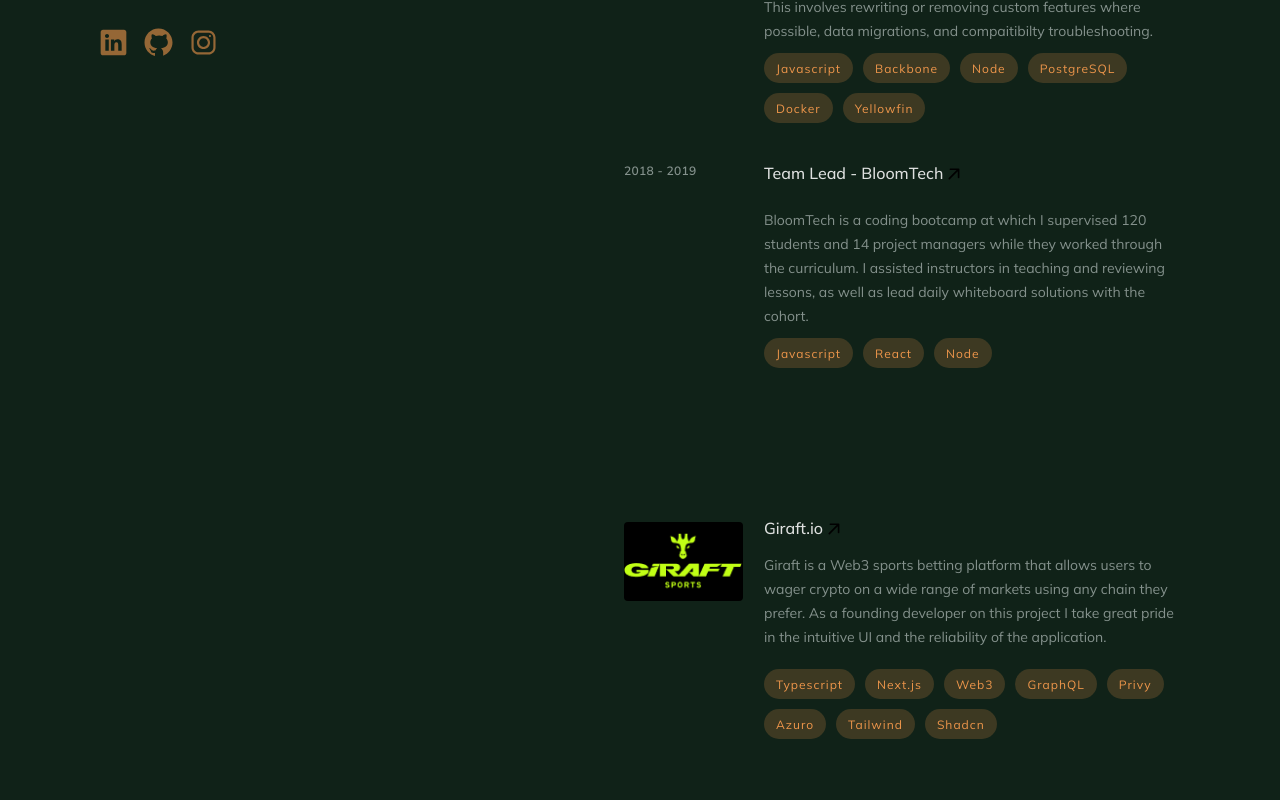
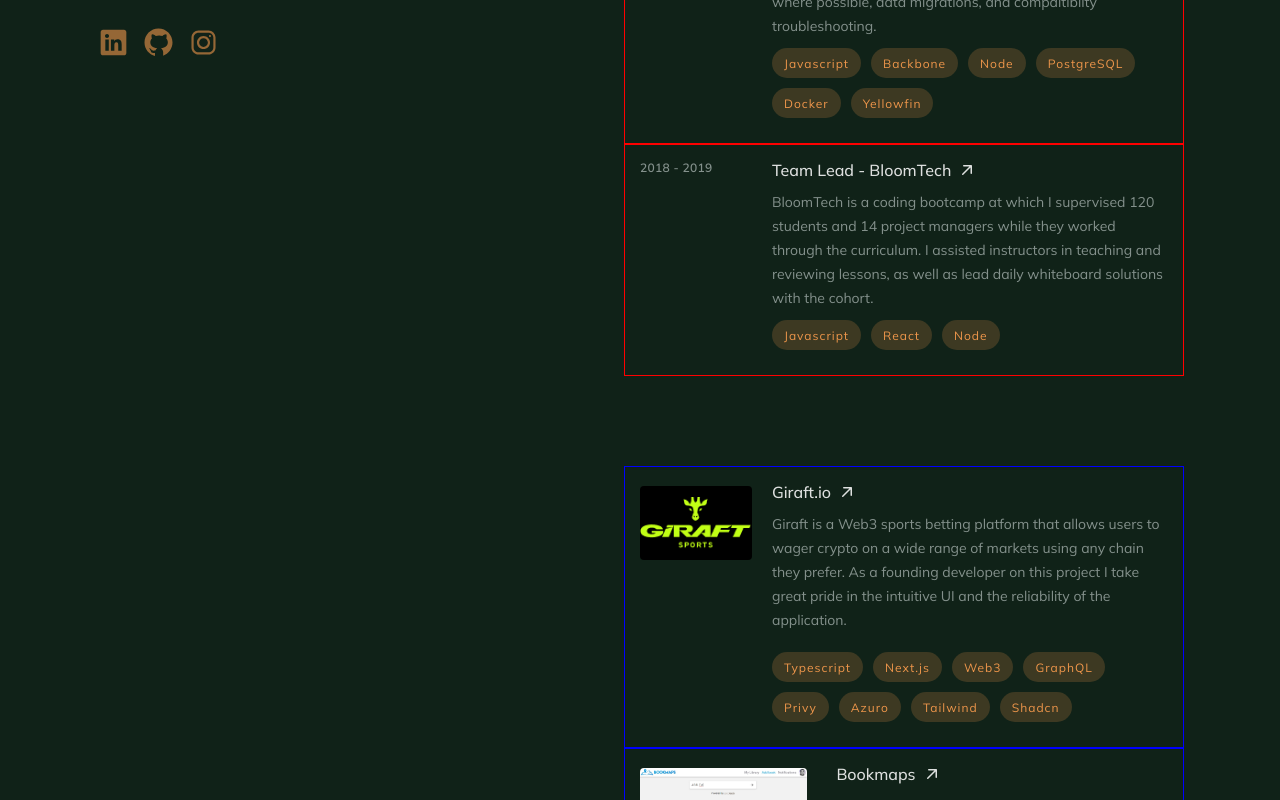
Before and after one commit to JacobLayton/2024-portfolio, a Next.js app: page / in a window 1280 px wide. Shown: the part 640-1440 px from the top of the page. Built offline with nearby package versions, Linux system fonts and the light colour scheme.

Commit message:
Update launch arrow styles

```diff
--- a/app/styles/experience.module.css
+++ b/app/styles/experience.module.css
@@ -14,7 +14,8 @@
 }
 
 .experienceCard {
-	padding-top: 30px;
+	padding: 15px;
+	border: 1px solid red;
 }
 
 .experienceDates {
@@ -43,6 +44,11 @@
 
 .experienceCardTitle {
 	display: flex;
+}
+
+.experienceCardTitle svg {
+	fill: var(--font-primary-color);
+	margin-left: 6px;
 }
 
 .experienceCard p {
--- a/app/styles/projects.module.css
+++ b/app/styles/projects.module.css
@@ -13,7 +13,8 @@
 }
 
 .projectCard {
-	padding-top: 50px;
+	padding: 15px;
+	border: 1px solid blue;
 }
 
 .tabletUpLeft {
@@ -23,6 +24,11 @@
 .projectCardTitle {
 	/* border: 1px solid red; */
 	display: flex;
+}
+
+.projectCardTitle svg {
+	fill: var(--font-primary-color);
+	margin-left: 6px;
 }
 
 .projectCard h4 {
--- a/public/SVGIcons.js
+++ b/public/SVGIcons.js
@@ -45,9 +45,9 @@
 		xmlns='http://www.w3.org/2000/svg'
 		x='0px'
 		y='0px'
-		width='35'
-		height='35'
-		viewBox='0 0 32 32'
+		width='20'
+		height='20'
+		viewBox='0 0 20 20'
 	>
 		<path d='M5.22 14.78a.75.75 0 001.06 0l7.22-7.22v5.69a.75.75 0 001.5 0v-7.5a.75.75 0 00-.75-.75h-7.5a.75.75 0 000 1.5h5.69l-7.22 7.22a.75.75 0 000 1.06z'></path>
 	</svg>
```
